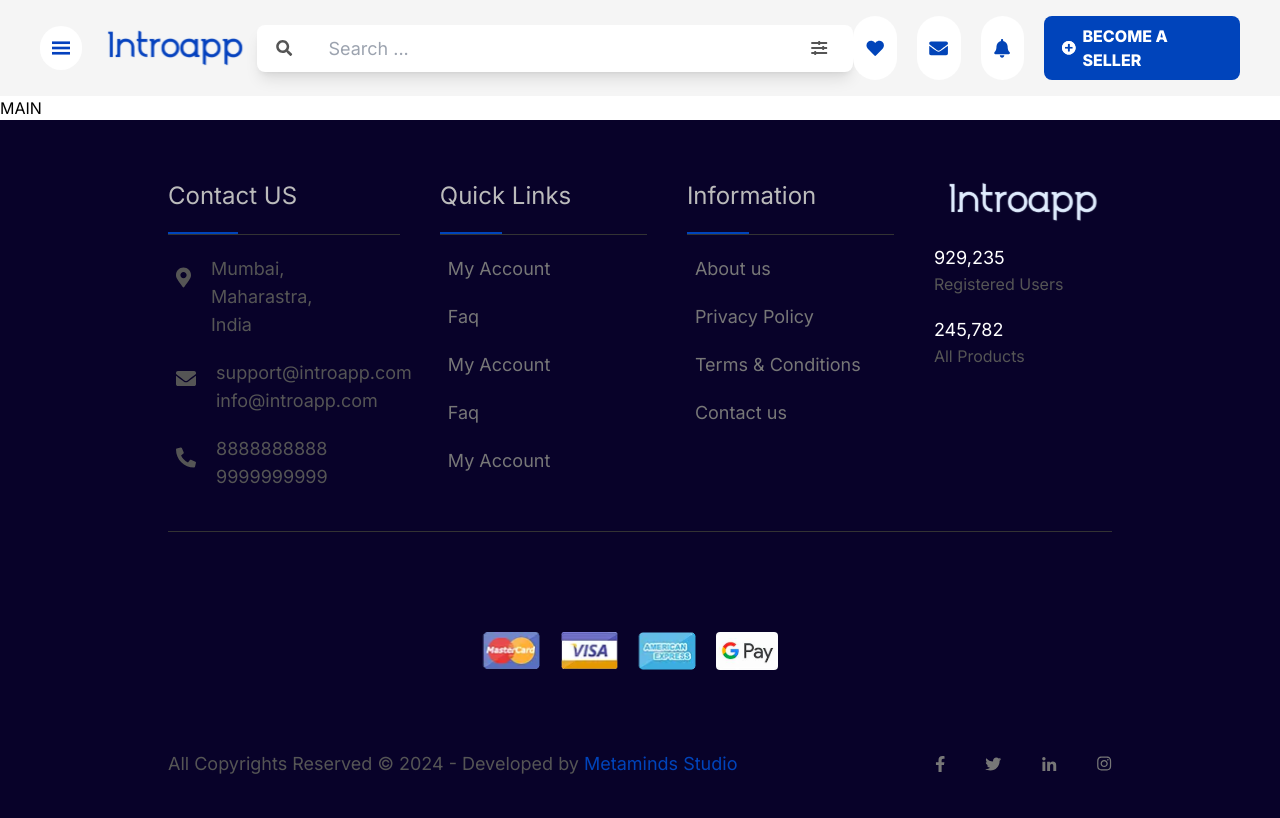
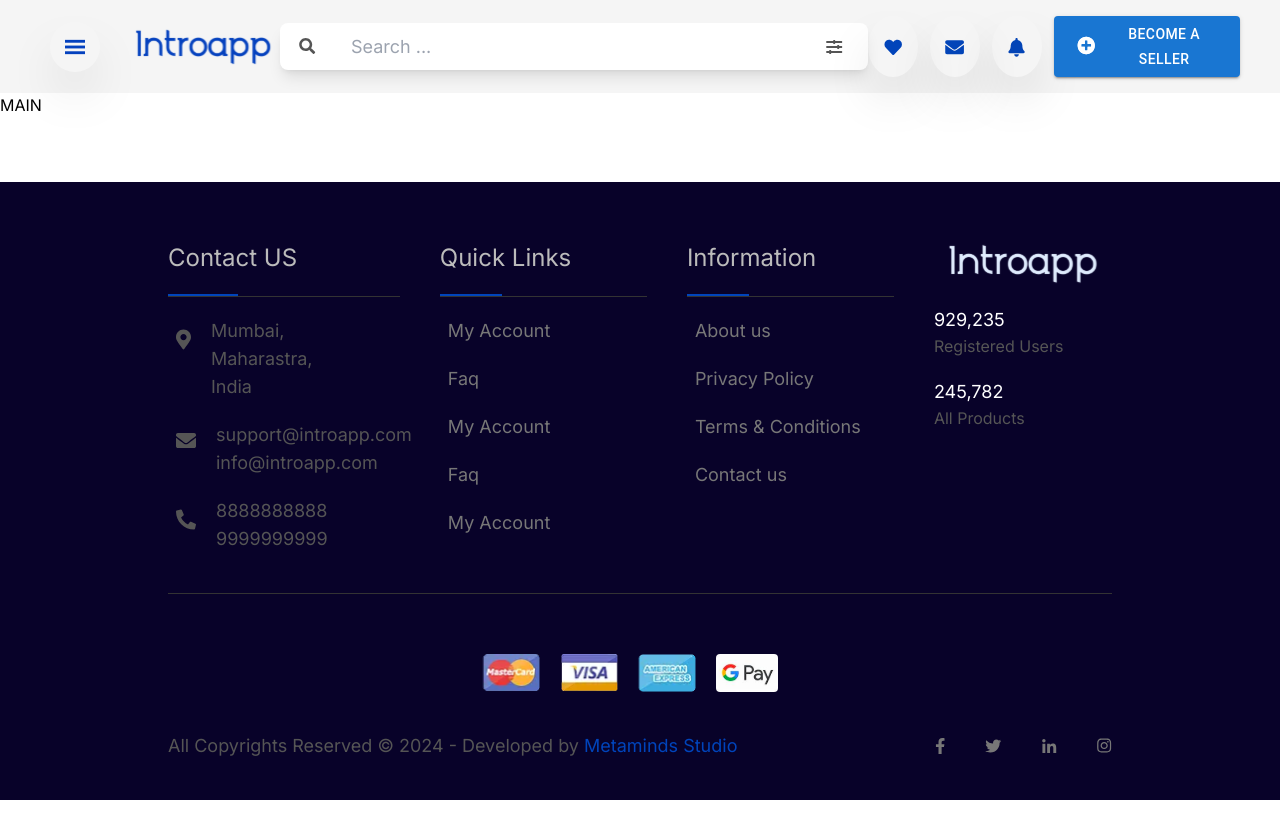
Before and after one commit to nitinshukla413/Intro-x-app, a Next.js app: page / in a window 1280 px wide. Built offline with nearby package versions, Linux system fonts and the light colour scheme.

Commit message:
header is done

```diff
--- a/src/components/footer/index.tsx
+++ b/src/components/footer/index.tsx
@@ -107,7 +107,7 @@ const Footer = () => {
             </div>
           </div>
         </div>
-        <div className="flex max-md:flex-wrap w-full justify-center items-center p-20 max-lg:p-10 max-md:p-10">
+        <div className="flex max-md:flex-wrap w-full justify-center items-center p-10 max-lg:p-10 max-md:p-10">
           <Image src={MasterCard} alt="payment options" className="mr-5 mt-5" />
           <Image src={Visa} alt="payment options" className="mr-5 mt-5" />
           <Image src={American} alt="payment options" className="mr-5 mt-5" />
--- a/src/components/header/index.tsx
+++ b/src/components/header/index.tsx
@@ -7,17 +7,22 @@ import Fav from "../../../public/assets/images/fav.svg";
 import Bell from "../../../public/assets/images/bell-dark.svg";
 import mail from "../../../public/assets/images/mail-dark.svg";
 import plus from "../../../public/assets/images/add-light.svg";
-import { IconButton, InputBase, Paper } from "@mui/material";
+import { Button, IconButton, InputBase, Paper } from "@mui/material";
 const AppBar = () => {
   return (
-    <div className="flex justify-between px-10 py-4 items-center bg-[#F5F5F5]">
+    <div className="flex justify-between px-10 py-4 max-md:px-5 items-center bg-[#F5F5F5]">
       <div className="flex justify-start items-center">
-        <div className="p-3 bg-white cursor-pointer shadow-3xl shadow-black rounded-3xl">
+        <IconButton
+          sx={{ p: "15px", mx: "10px" }}
+          type="button"
+          aria-label="search"
+          className="bg-white shadow-2xl"
+        >
           <Image src={HamBurger} alt="hm" className="h-5 w-5" />
-        </div>
-        <Image src={Logo} className="ml-3 h-full" alt="hm" />
+        </IconButton>
+        <Image src={Logo} className="ml-3 h-full max-md:ml-0" alt="hm" />
       </div>
-      <div className="bg-white w-1/2 focus:outline-1 rounded-lg shadow-lg flex justify-between items-center">
+      <div className="max-md:hidden bg-white w-1/2 focus:outline-1 rounded-lg shadow-lg flex justify-between items-center">
         <IconButton sx={{ p: "15px", ml: "4px" }} aria-label="menu">
           <Image src={Search} alt="search" />
         </IconButton>
@@ -33,22 +38,35 @@ const AppBar = () => {
           <Image src={Filter} alt="search" />
         </IconButton>
       </div>
-      <div className="flex space-x-5">
-        <div className="p-3 bg-white  flex justify-center items-center cursor-pointer shadow-3xl shadow-black rounded-3xl">
+      <div className="flex max-md:hidden max-lg:hidden space-x-3">
+        <IconButton
+          sx={{ p: "15px" }}
+          type="button"
+          aria-label="search"
+          className="bg-white shadow-2xl"
+        >
           <Image src={Fav} alt="hm" className="h-5 w-5" />
-        </div>
-        <div className="p-3 bg-white flex justify-center items-center cursor-pointer shadow-3xl shadow-black rounded-3xl">
+        </IconButton>
+        <IconButton
+          sx={{ p: "15px" }}
+          type="button"
+          aria-label="search"
+          className="bg-white shadow-2xl"
+        >
           <Image src={mail} alt="hm" className="h-5 w-5" />
-        </div>
-        <div className="p-3 bg-white flex justify-center items-center  cursor-pointer shadow-3xl shadow-black rounded-3xl">
+        </IconButton>
+        <IconButton
+          sx={{ p: "15px" }}
+          type="button"
+          aria-label="search"
+          className="bg-white shadow-2xl"
+        >
           <Image src={Bell} alt="hm" className="h-5 w-5" />
-        </div>
-        <div className="flex px-3 py-2 cursor-pointer rounded-lg justify-center items-center bg-[#0044BB] ">
-          <Image src={plus} className="-mr-1 mt-1" alt="" />
-          <h4 className="text-md wider uppercase text-white font-extrabold">
-            Become a Seller
-          </h4>
-        </div>
+        </IconButton>
+        <Button variant="contained" className=" bg-[#0044BB] rounded-lg">
+          <Image src={plus} className="h-10 w-10 -mb-[5px] -mr-1" alt="" />
+          Become a Seller
+        </Button>
       </div>
     </div>
   );
```
